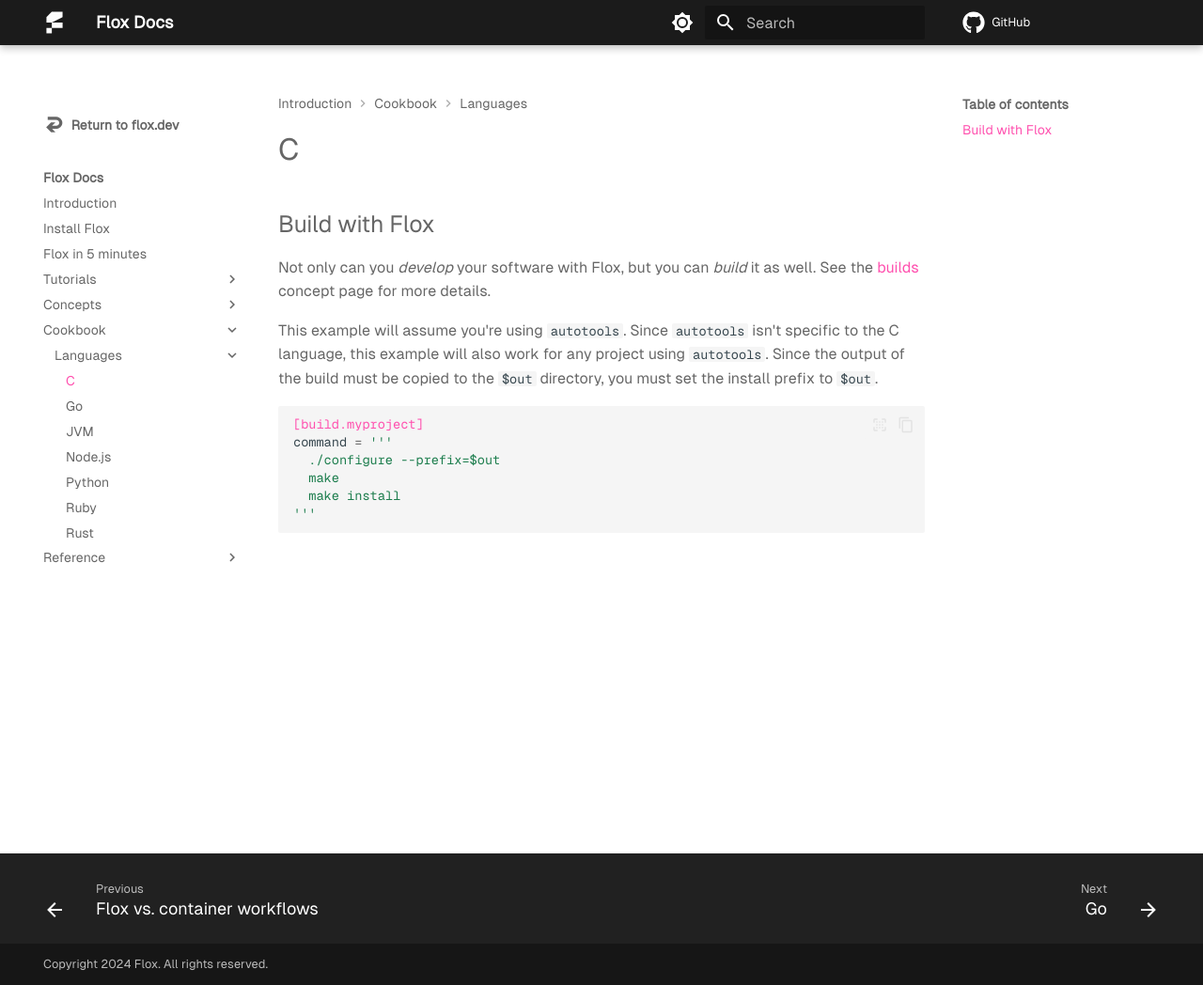
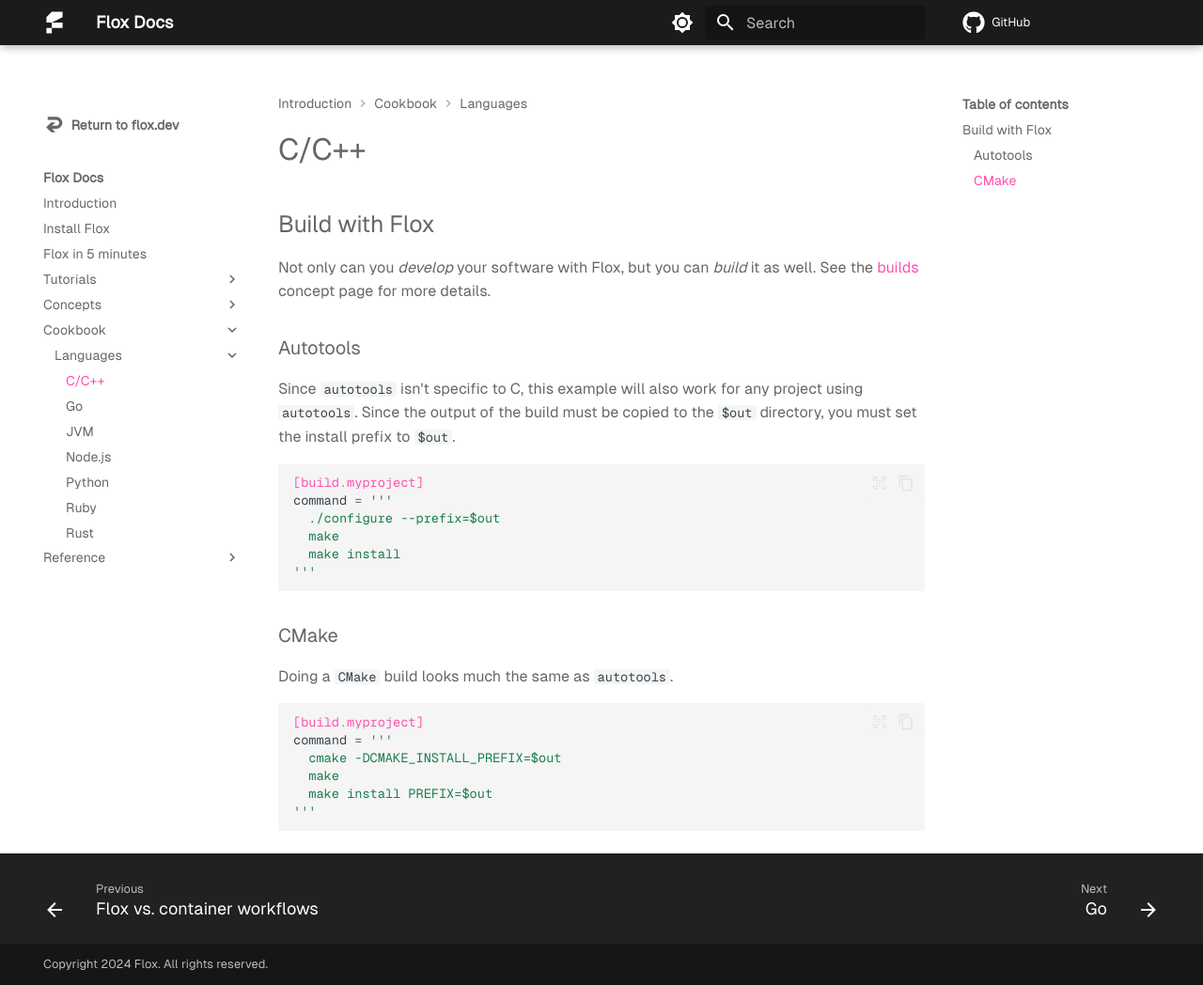
Before and after one commit to flox/floxdocs, an MkDocs documentation site: the page built from docs/cookbook/languages/c.md, in a window 1280 px wide and 1048 px high. Shown: the whole window at 94% size. Built offline with MkDocs 1.6.1 and Material for MkDocs 9.7.7, drawn with Linux system fonts in a browser that asks for light colours; plug-ins that fetch from the network failed and are left out; comment, search, counter and statistics services are not loaded.

Commit message:
feat: additional build instructions

````diff
--- a/docs/cookbook/languages/c.md
+++ b/docs/cookbook/languages/c.md
@@ -1,17 +1,18 @@
 ---
-title: C
+title: C/C++
 description: Common questions and solutions for using C with Flox
 ---
 
-# C
+# C/C++
 
 ## Build with Flox
 
 Not only can you _develop_ your software with Flox, but you can _build_ it as well.
 See the [builds][build-concept] concept page for more details.
 
-This example will assume you're using `autotools`.
-Since `autotools` isn't specific to the C language, this example will also work for any project using `autotools`.
+### Autotools
+
+Since `autotools` isn't specific to C, this example will also work for any project using `autotools`.
 Since the output of the build must be copied to the `$out` directory, you must set the install prefix to `$out`.
 
 ```toml
@@ -23,4 +24,17 @@
 '''
 ```
 
+### CMake
+
+Doing a `CMake` build looks much the same as `autotools`.
+
+```toml
+[build.myproject]
+command = '''
+  cmake -DCMAKE_INSTALL_PREFIX=$out
+  make
+  make install PREFIX=$out
+'''
+```
+
 [build-concept]: ../../concepts/manifest-builds.md
````
Also changed, not shown: docs/cookbook/languages/go.md (+10 -1 lines).
